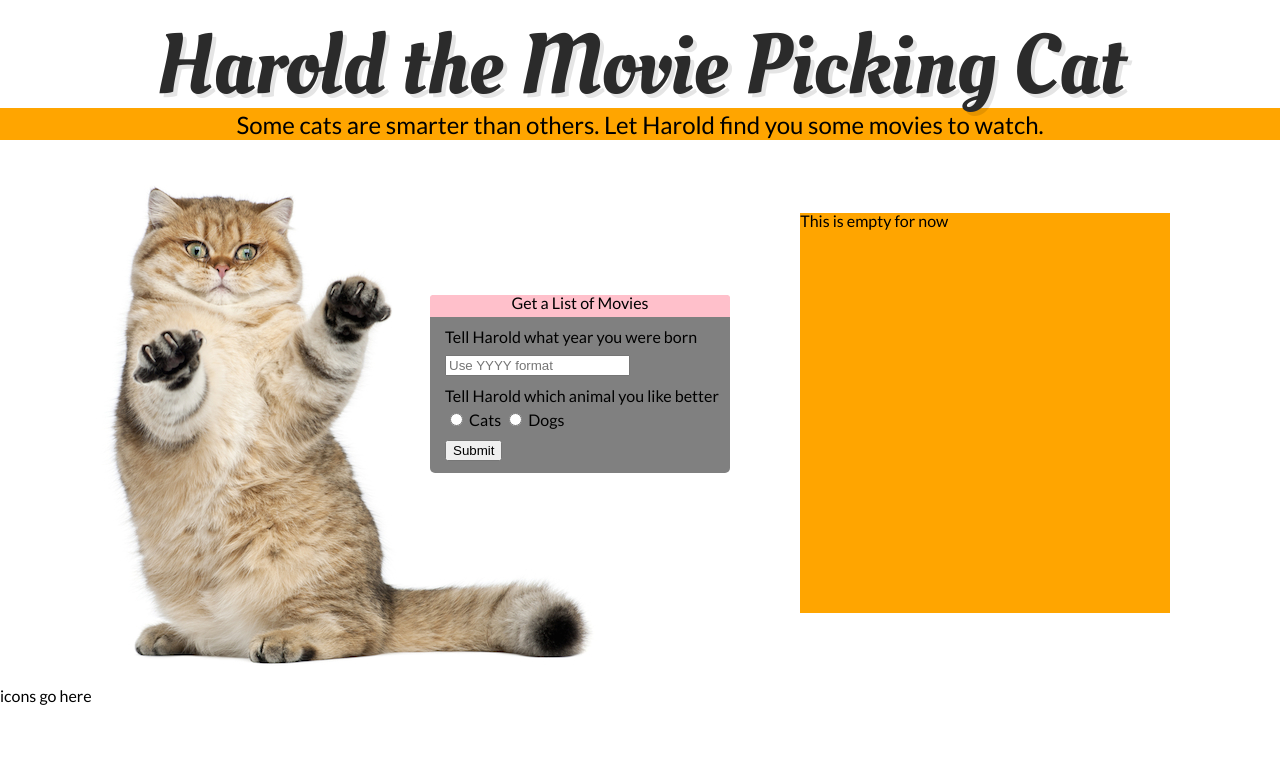
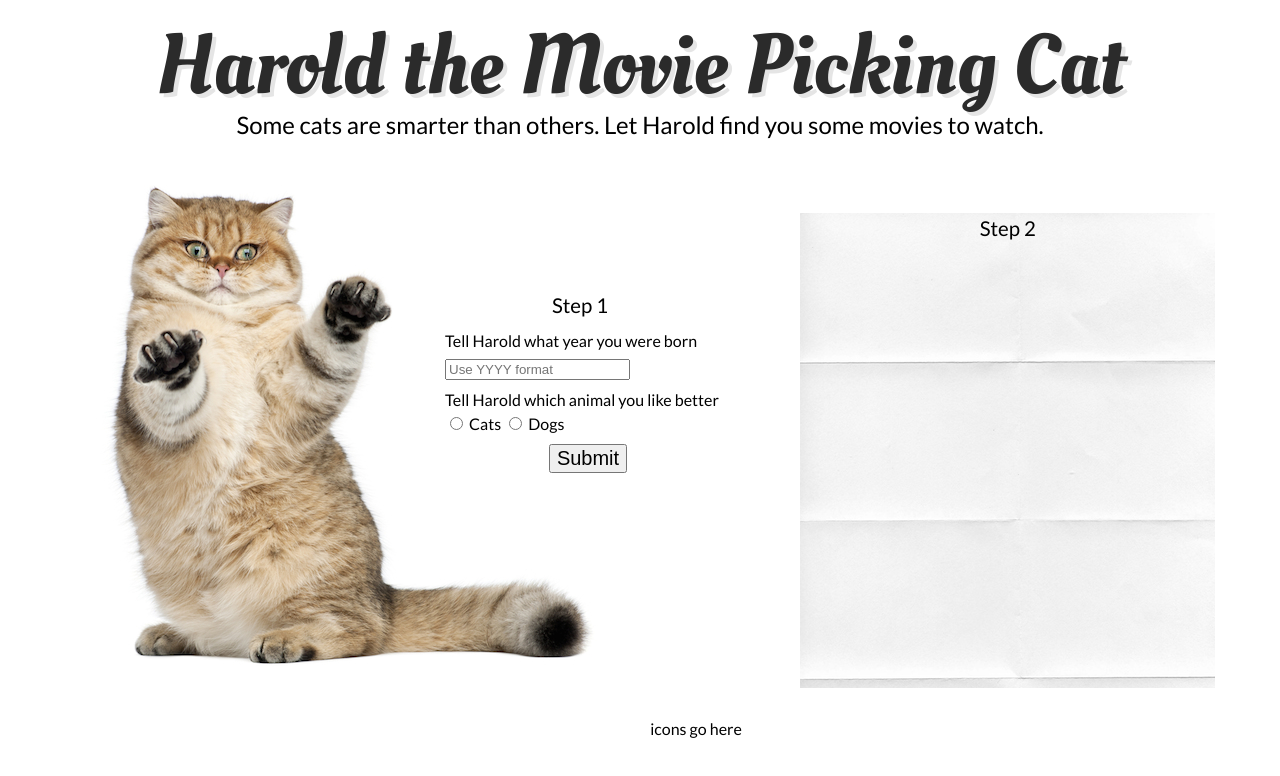
Before and after one commit to jocelynalsdorf/movie-picker-api, a plain HTML site: page index.html in a window 1280 px wide. Drawn offline with nearby package versions, Linux system fonts and the light colour scheme; a web font is replaced by a local one.

Commit message:
more styling and structure done, ready to start with javascript and JSON

```diff
--- a/css/main.css
+++ b/css/main.css
@@ -72,9 +72,8 @@ line-height: 1.7;
 
 .below-top {
 	height:50%;
-	background-color: orange;
+
 }
-
 .let {
 	font-size: 1.5em;
 	margin: 0 auto;
@@ -94,21 +93,21 @@ height: 25px;
 }
 
 .col.span_1_of_4 {
-	background-color: pink;
+
 	height: 100%;
 }
 .col.span_3_of_4 {
-	background-color: yellow;
+
 	height: 100%;
 }
 
 .col.span_2_of_4 {
-	/*background-color: brown;*/
+
 	height: 100%;
 }
 
 .col.span_4_of_4 {
-	/*background-color: grey;*/
+
 	height: 100%;
 }
 
@@ -130,11 +129,11 @@ height: 25px;
 
 }
 form#user-info {
-	background-color: grey;
+
 	border-radius: 5px;
 }
 .form-description {
-	background-color: pink;
+
 	border-radius: 3px 3px 0 0;
 }
 form ul
@@ -157,6 +156,17 @@ form li
 h2 {
 	padding-bottom: 6px;
 	text-align: center;
+	font-size: 1.275em;
+	font-family: "Lato", sans-serif;
+}
+
+li.buttons {
+	text-align: center;
+
+}
+
+input#submitform {
+	font-size: 1.25em;
 }
 
 .year-inputs {
@@ -167,14 +177,26 @@ h2 {
 }
 
 .hidden-holder {
-	background-color: orange;
-	width: 370px;
-	height: 400px;
-	margin: 68px 150px 28px 150px;
+
+    background-image: url(../images/listpaper.jpeg);
+    background-repeat: no-repeat;
+    /*background-attachment: fixed;
+    /*background-size: contain;*/
+	width: 385px;
+	height: 460px;
+	margin: 68px 110px 28px 150px;
+	z-index: 2;
+	font-family:'Schoolbell', cursive;
+	padding: 5px 15px 10px 15px;
 
 }
-
-
+dt {
+	padding-bottom: 6px;
+	padding-left: 5px;
+}
+.hidden {
+	display: none;
+}
 /*  GO FULL WIDTH AT LESS THAN 480 PIXELS */
 
 @media only screen and (max-width: 480px) {
--- a/index.html
+++ b/index.html
@@ -5,7 +5,7 @@
 	<title>Harold the Movie Picker Cat</title>
 	<link rel="stylesheet" href="css/reset.css">
 	<link rel="stylesheet" href="css/main.css">
-	<link href='http://fonts.googleapis.com/css?family=Lato|Oleo+Script' rel='stylesheet' type='text/css'>
+	<link href='http://fonts.googleapis.com/css?family=Lato|Oleo+Script|Schoolbell' rel='stylesheet' type='text/css'>
 	<script src="http://code.jquery.com/jquery-latest.min.js"></script>
 	<script src="apps/main.js"></script>
 </head>
@@ -39,7 +39,7 @@
 	<div class="form-container">
 	<form id="user-info" class="user-info">
 		<div class="form-description">
-			<h2>Get a List of Movies</h2>
+			<h2>Step 1</h2>
 			<p></p>
 		</div>
 	<ul >
@@ -63,10 +63,22 @@
 	</ul>
 		</form>
 		</div>
-		<div class="hidden-holder">
-			This is empty for now
+	  <div class="hidden-holder">
+			<h2>Step 2</h2>
+		<div class="templates hidden">
+		<dl class="result movie-list">
+			<dt>Name of Movie</dt>
+				<dd class="topic-text"><a href="" target="_blank"></a></dd>
+			<dt>Plot</dt>
+				<dd class="name-answerer"></dd>
+			<dt>Rating</dt>
+				<dd class="reputation"></dd>
+		</dl>
+		<div class="error">
+			<p>Uh-oh! Something went wrong with your request. Harold thinks the problem is:</p>
 		</div>
-		</div>
+
+	  </div>
 
 	</div>
 	<div class="section group bottom">
```
Also changed, not shown: images/listpaper.jpeg (added).
